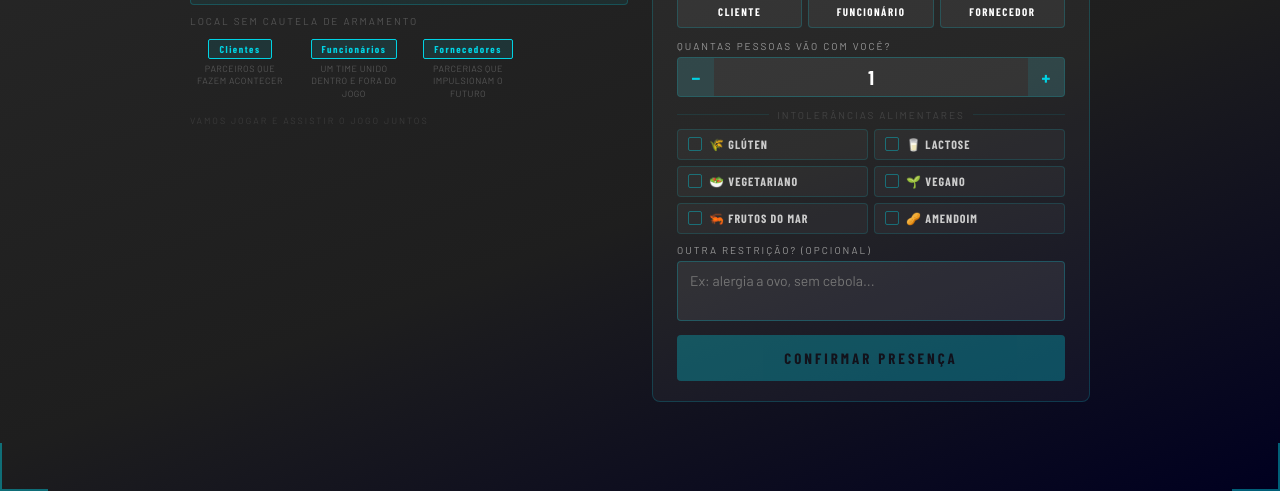
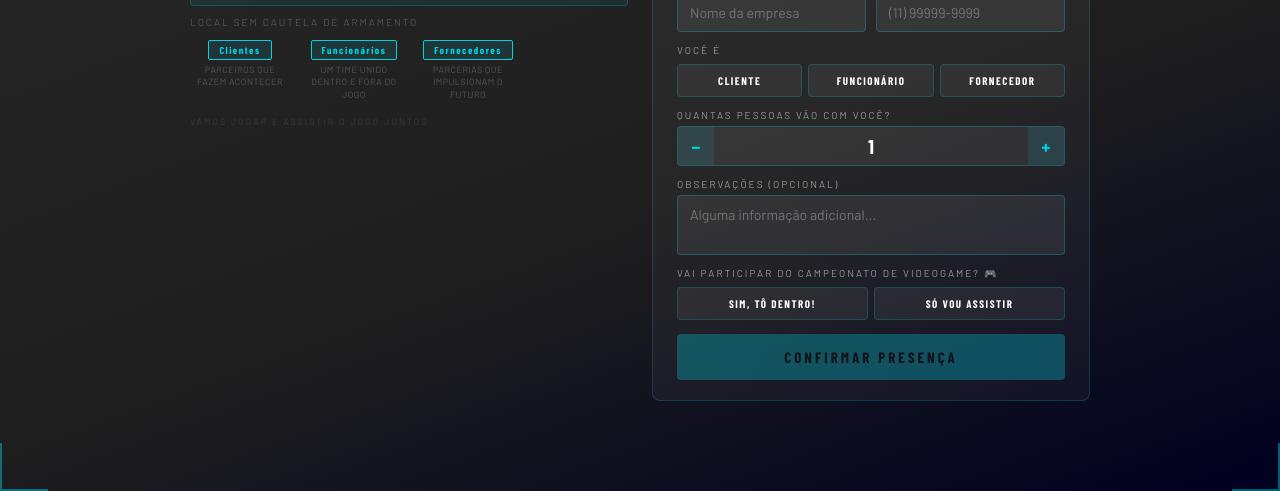
Before and after one commit to marcusforster13/xpto-evento, a website: page public/index.html in a window 1280 px wide. Shown: the part 309-800 px from the top of the page. Drawn offline with nearby package versions, Linux system fonts and the light colour scheme; a web font is replaced by a local one.

Commit message:
Update index.html

```diff
--- a/public/index.html
+++ b/public/index.html
@@ -283,40 +283,7 @@
     }
     .tipo-btn.active { background: #00d3e4; border-color: #00d3e4; color: #000; }
 
-    /* Intolerances checkboxes */
-    .intol-grid {
-      display: grid;
-      grid-template-columns: 1fr 1fr;
-      gap: 6px;
-    }
-    .intol-check {
-      display: flex;
-      align-items: center;
-      gap: 7px;
-      padding: 7px 10px;
-      background: rgba(255,255,255,.04);
-      border: 1px solid rgba(0,211,228,.15);
-      border-radius: 4px;
-      cursor: pointer;
-      transition: all .15s;
-    }
-    .intol-check:hover { border-color: rgba(0,211,228,.4); }
-    .intol-check.checked { background: rgba(0,211,228,.1); border-color: rgba(0,211,228,.5); }
-    .intol-check input[type="checkbox"] { display: none; }
-    .intol-box {
-      width: 14px;
-      height: 14px;
-      border: 1.5px solid rgba(0,211,228,.4);
-      border-radius: 2px;
-      display: flex;
-      align-items: center;
-      justify-content: center;
-      flex-shrink: 0;
-      transition: all .15s;
-    }
-    .intol-check.checked .intol-box { background: #00d3e4; border-color: #00d3e4; }
-    .intol-check.checked .intol-box::after { content: '✓'; font-size: 9px; color: #000; font-weight: 900; }
-    .intol-text { font-family: 'Barlow Condensed', sans-serif; font-size: 12px; letter-spacing: 1px; text-transform: uppercase; color: #ccc; }
+
 
     .submit-btn {
       width: 100%;
@@ -366,23 +333,7 @@
       font-size: 12px; letter-spacing: 2px; text-transform: uppercase; cursor: pointer;
     }
 
-    /* Section divider */
-    .section-divider {
-      font-size: 10px;
-      letter-spacing: 2px;
-      text-transform: uppercase;
-      color: #444;
-      margin-bottom: 8px;
-      display: flex;
-      align-items: center;
-      gap: 8px;
-    }
-    .section-divider::before, .section-divider::after {
-      content: '';
-      flex: 1;
-      height: 1px;
-      background: rgba(0,211,228,.1);
-    }
+
 
     /* Responsive */
     @media (max-width: 640px) {
@@ -471,7 +422,18 @@
             <input type="email" id="inp-email" placeholder="seu@email.com" autocomplete="email" />
           </div>
 
-          <div style="margin-bottom:12px;">
+          <div class="field-row">
+            <div class="field" style="margin-bottom:0;">
+              <label for="inp-empresa">Empresa</label>
+              <input type="text" id="inp-empresa" placeholder="Nome da empresa" />
+            </div>
+            <div class="field" style="margin-bottom:0;">
+              <label for="inp-telefone">Telefone</label>
+              <input type="tel" id="inp-telefone" placeholder="(11) 99999-9999" />
+            </div>
+          </div>
+
+          <div style="margin-bottom:12px; margin-top:12px;">
             <div class="tipo-label">Você é</div>
             <div class="tipo-row">
               <button class="tipo-btn" data-tipo="cliente"     onclick="selectTipo(this)">Cliente</button>
@@ -490,44 +452,17 @@
             </div>
           </div>
 
-          <!-- Dietary restrictions -->
-          <div class="section-divider">Intolerâncias alimentares</div>
-          <div class="intol-grid" id="intol-grid">
-            <div class="intol-check" onclick="toggleIntol(this)">
-              <input type="checkbox" value="gluten" />
-              <div class="intol-box"></div>
-              <span class="intol-text">🌾 Glúten</span>
-            </div>
-            <div class="intol-check" onclick="toggleIntol(this)">
-              <input type="checkbox" value="lactose" />
-              <div class="intol-box"></div>
-              <span class="intol-text">🥛 Lactose</span>
-            </div>
-            <div class="intol-check" onclick="toggleIntol(this)">
-              <input type="checkbox" value="vegetariano" />
-              <div class="intol-box"></div>
-              <span class="intol-text">🥗 Vegetariano</span>
-            </div>
-            <div class="intol-check" onclick="toggleIntol(this)">
-              <input type="checkbox" value="vegano" />
-              <div class="intol-box"></div>
-              <span class="intol-text">🌱 Vegano</span>
-            </div>
-            <div class="intol-check" onclick="toggleIntol(this)">
-              <input type="checkbox" value="frutos_mar" />
-              <div class="intol-box"></div>
-              <span class="intol-text">🦐 Frutos do Mar</span>
-            </div>
-            <div class="intol-check" onclick="toggleIntol(this)">
-              <input type="checkbox" value="amendoim" />
-              <div class="intol-box"></div>
-              <span class="intol-text">🥜 Amendoim</span>
-            </div>
+          <div class="field" style="margin-top:10px; margin-bottom:0;">
+            <label for="inp-obs">Observações (opcional)</label>
+            <textarea id="inp-obs" placeholder="Alguma informação adicional..."></textarea>
           </div>
 
-          <div class="field" style="margin-top:10px; margin-bottom:0;">
-            <label for="inp-obs">Outra restrição? (opcional)</label>
-            <textarea id="inp-obs" placeholder="Ex: alergia a ovo, sem cebola..."></textarea>
+          <div style="margin-bottom:0; margin-top:12px;">
+            <div class="tipo-label">Vai participar do campeonato de videogame? 🎮</div>
+            <div class="tipo-row">
+              <button class="tipo-btn" data-camp="sim"  onclick="selectCamp(this)">Sim, tô dentro!</button>
+              <button class="tipo-btn" data-camp="nao"  onclick="selectCamp(this)">Só vou assistir</button>
+            </div>
           </div>
 
           <button class="submit-btn" id="submit-btn" disabled onclick="enviar()">
@@ -541,6 +476,7 @@
 
   <script>
     var tipoSel = '';
+    var campSel = '';
     var numPessoas = 1;
 
     function changePeople(delta) {
@@ -548,17 +484,17 @@
       document.getElementById('people-num').textContent = numPessoas;
     }
 
-    function toggleIntol(el) {
-      var cb = el.querySelector('input[type="checkbox"]');
-      cb.checked = !cb.checked;
-      el.classList.toggle('checked', cb.checked);
+    function selectTipo(el) {
+      tipoSel = el.dataset.tipo;
+      document.querySelectorAll('.tipo-btn[data-tipo]').forEach(function(b) { b.classList.remove('active'); });
+      el.classList.add('active');
+      checkForm();
     }
 
-    function selectTipo(el) {
-      tipoSel = el.dataset.tipo;
-      document.querySelectorAll('.tipo-btn').forEach(function(b) { b.classList.remove('active'); });
+    function selectCamp(el) {
+      campSel = el.dataset.camp;
+      document.querySelectorAll('.tipo-btn[data-camp]').forEach(function(b) { b.classList.remove('active'); });
       el.classList.add('active');
-      checkForm();
     }
 
     function checkForm() {
@@ -569,11 +505,6 @@
 
     document.getElementById('inp-nome').addEventListener('input', checkForm);
     document.getElementById('inp-email').addEventListener('input', checkForm);
-
-    function getIntolerances() {
-      var checked = document.querySelectorAll('#intol-grid input[type="checkbox"]:checked');
-      return Array.from(checked).map(function(c) { return c.value; });
-    }
 
     function showLoading() {
       document.getElementById('card-inner').innerHTML =
@@ -606,9 +537,11 @@
     }
 
     async function enviar() {
-      var nome  = document.getElementById('inp-nome').value.trim();
-      var email = document.getElementById('inp-email').value.trim();
-      var obs   = document.getElementById('inp-obs').value.trim();
+      var nome     = document.getElementById('inp-nome').value.trim();
+      var email    = document.getElementById('inp-email').value.trim();
+      var empresa  = document.getElementById('inp-empresa').value.trim();
+      var telefone = document.getElementById('inp-telefone').value.trim();
+      var obs      = document.getElementById('inp-obs').value.trim();
 
       showLoading();
 
@@ -621,7 +554,9 @@
             email: email,
             tipo: tipoSel,
             pessoas: numPessoas,
-            intolerâncias: getIntolerances(),
+            empresa: empresa,
+            telefone: telefone,
+            campeonato: campSel,
             observacoes: obs
           })
         });
```
